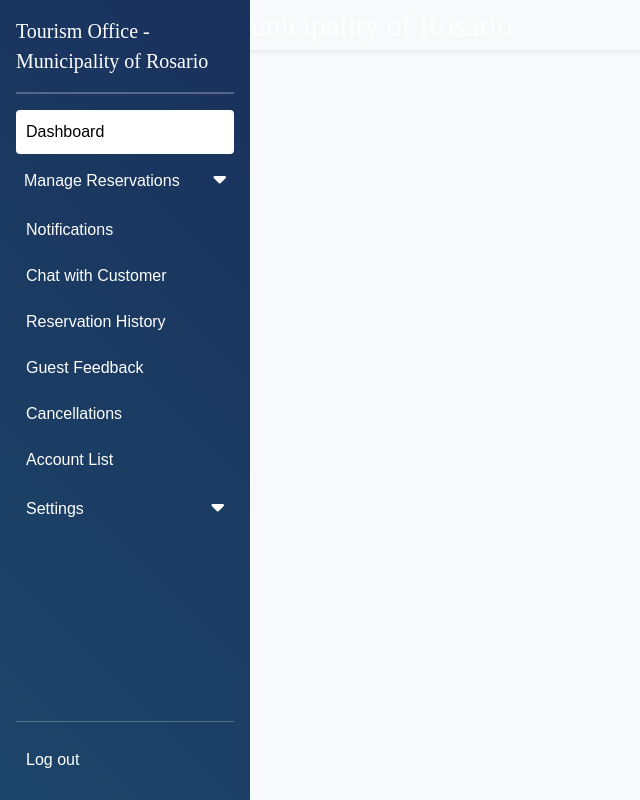
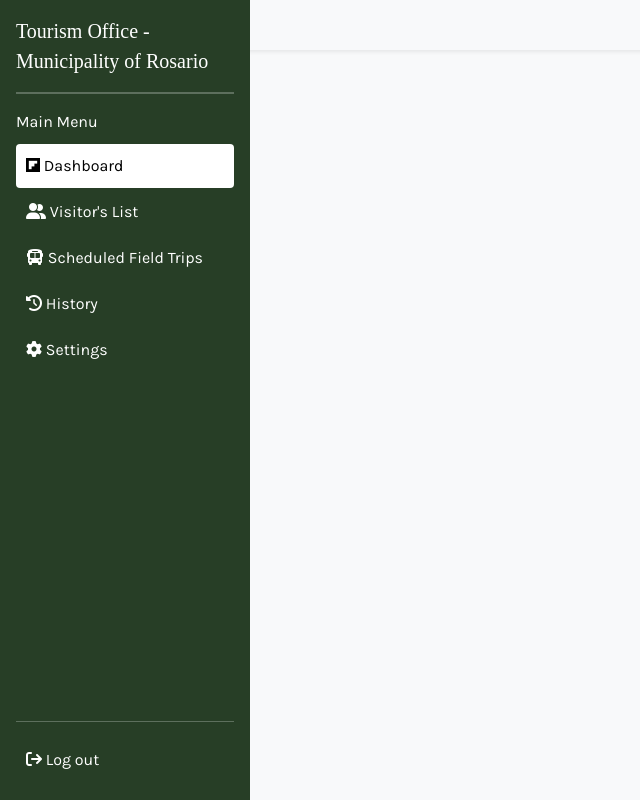
Before and after one commit to damoojiii/oplan_casa, a PHP site: page /admin-dashboard.php in a window 1280 px wide. Shown: the whole page, without its empty margins (0-640 px from the left). Run offline with PHP 8.4, Linux system fonts and the light colour scheme; some web fonts are replaced.

Commit message:
buhay ng gangsta

```diff
--- a/admin-dashboard.php
+++ b/admin-dashboard.php
@@ -14,8 +14,18 @@
 
     <style>
         @font-face {
-            font-family: 'nautigal';
-            src: url(font/TheNautigal-Regular.ttf);
+            font-family: 'Inter';
+            src: url('fonts/Inter/Inter-VariableFont_opsz\,wght.ttf') format('truetype');
+            font-weight: 100 900;
+            font-stretch: normal;
+            font-style: normal;
+        }
+        @font-face {
+            font-family: 'Karla';
+            src: url('fonts/Karla/Karla-VariableFont_wght.ttf') format('truetype');
+            font-weight: 100 900;
+            font-stretch: normal;
+            font-style: normal;
         }
         *, *::before, *::after {
             box-sizing: border-box;
@@ -24,19 +34,14 @@
             margin: 0;
         }
         body {
-        font-family: Arial, sans-serif;
-        background-color: #f8f9fa;
+            font-family: Arial, sans-serif;
+            background-color: #f8f9fa;
         }
 
         #sidebar .font-logo {
             font-family: 'nautigal';
             font-size: 20px !important;
         }
-        .font-logo-mobile{
-            font-family: 'nautigal';
-            font-size: 30px;
-        }
-
         #sidebar {
             width: 250px;
             position: fixed;
@@ -44,7 +49,7 @@
             height: 100vh;
             overflow-y: auto;
             transition: transform 0.3s ease;
-            background: linear-gradient(45deg,rgb(29, 69, 104),#19315D);
+            background: #273E26;
             z-index: 199;
         }
 
@@ -53,7 +58,7 @@
             top: 0;
             left: 0;
             right: 0;
-            width: calc(100% - 250px);
+            width: 100%;
             height: 50px;
             transition: margin-left 0.3s ease;
             align-items: center;
@@ -83,6 +88,7 @@
         }
 
         #sidebar .nav-link {
+            font-family: 'Karla';
             color: #fff;
             padding: 10px;
             border-radius: 4px;
@@ -113,15 +119,13 @@
             font-size: 7px;
             text-align: justify;
         }
-
+        .main-menu{
+            font-family: 'Karla';
+            margin-bottom: 10px;
+        }
         #sidebar .nav-link:hover, #sidebar .nav-link.active {
             background-color: #fff !important;
             color: #000 !important;
-        }
-
-        .dropdown-menu {
-            width: 100%;
-            background-color: #001A3E;
         }
 
         .dropdown-item {
@@ -141,7 +145,6 @@
         <button id="hamburger" class="btn btn-primary" onclick="toggleSidebar()">
             ☰
         </button>
-        <span class="text-white ms-3 font-logo-mobile">Tourism Office - Municipality of Rosario</span>
     </header>
 
     <!-- Sidebar -->
@@ -150,56 +153,27 @@
             <span class="font-logo">Tourism Office - Municipality of Rosario</span>
         </a>
         <hr>
+        <div class="text-white main-menu">Main Menu</div>
         <ul class="nav nav-pills flex-column mb-auto">
             <li class="nav-item">
-                <a href="admin_dashboard.php" class="nav-link active text-white">Dashboard</a>
-            </li>
-            <li class="nav-item">
-                <a class="nav-link text-white d-flex justify-content-between align-items-center p-2 drop" href="#manageReservations" data-bs-toggle="collapse" role="button" aria-expanded="false" aria-controls="manageReservations">
-                    Manage Reservations
-                    <span class="caret-icon">
-                        <i class="fa-solid fa-caret-down"></i>
-                    </span>
-                </a>
-                <ul class="collapse list-unstyled ms-3" id="manageReservations">
-                    <li><a class="nav-link text-white" href="pending_reservation.php">Pending Reservations</a></li>
-                    <li><a class="nav-link text-white" href="approved_reservation.php">Approved Reservations</a></li>
-                </ul>
+                <a href="admin-dashboard.php" class="nav-link active text-white"><i class="fa-brands fa-flipboard"></i> Dashboard</a>
             </li>
             <li>
-                <a href="admin_notifications.php" class="nav-link text-white target">Notifications</a>
+                <a href="#.php" class="nav-link text-white target"><i class="fa-solid fa-user-group"></i> Visitor's List</a>
             </li>
             <li>
-                <a href="admin_home_chat.php" class="nav-link text-white chat">Chat with Customer</a>
+                <a href="#.php" class="nav-link text-white chat"><i class="fa-solid fa-bus"></i> Scheduled Field Trips</a>
             </li>
             <li>
-                <a href="reservation_history.php" class="nav-link text-white">Reservation History</a>
+                <a href="#.php" class="nav-link text-white"><i class="fa-solid fa-clock-rotate-left"></i> History</a>
             </li>
             <li>
-                <a href="feedback.php" class="nav-link text-white">Guest Feedback</a>
-            </li>
-            <li>
-                <a href="cancellationformtbl.php" class="nav-link text-white">Cancellations</a>
-            </li>
-            <li>
-                <a href="account_lists.php" class="nav-link text-white">Account List</a>
-            </li>
-            <li class="nav-item">
-                <a class="nav-link text-white d-flex justify-content-between align-items-center drop" href="#settingsCollapse" data-bs-toggle="collapse" role="button" aria-expanded="false" aria-controls="settingsCollapse">
-                    Settings
-                    <span class="caret-icon">
-                        <i class="fa-solid fa-caret-down"></i>
-                    </span>
-                </a>
-                <ul class="collapse list-unstyled ms-3" id="settingsCollapse">
-                    <li><a class="nav-link text-white" href="account_settings.php">Account Settings</a></li>
-                    <li><a class="nav-link text-white" href="homepage_settings.php">Content Manager</a></li>
-                </ul>
+                <a href="feedback.php" class="nav-link text-white"><i class="fa-solid fa-gear"></i> Settings</a>
             </li>
         </ul>
         <hr>
         <div class ="logout">
-            <a href="logout.php" class="nav-link text-white">Log out</a>
+            <a href="logout.php" class="nav-link text-white"><i class="fa-solid fa-arrow-right-from-bracket"></i> Log out</a>
         </div>
     </div>
 
```
Also changed, not shown: index.php (+6 -5 lines), login.php (+47 -4 lines), test.php (added, +10 -0 lines), fonts/Karla/Karla-VariableFont_wght.ttf (added).
